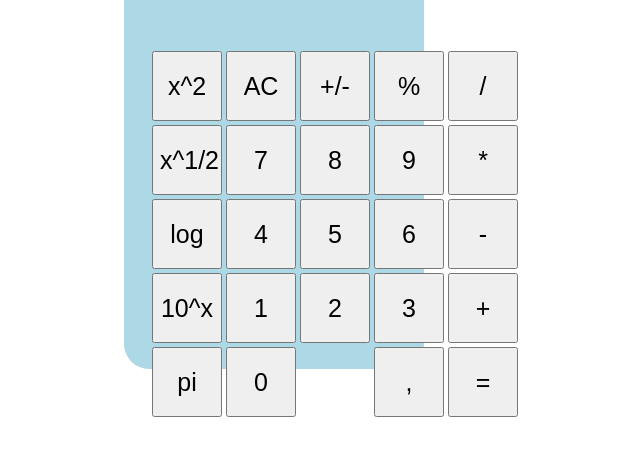
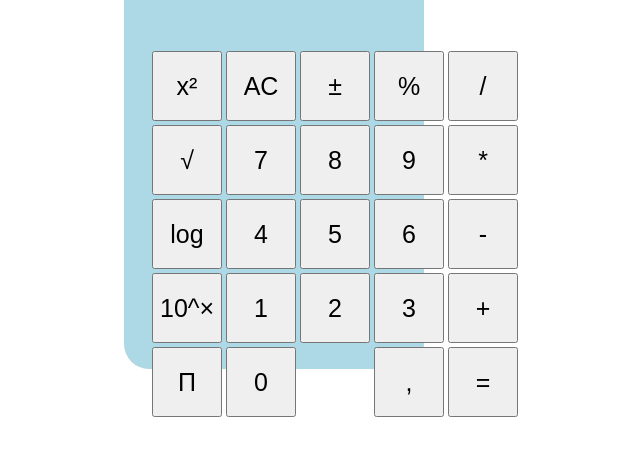
Before and after one commit to juanmasoriano/2018-19-CSAAI-mi-calc, a plain HTML site: page mihtml.html in a window 1280 px wide. Shown: the part 231-686 px from the top of the page, without its empty margins (334-974 px from the left). Drawn offline with Linux system fonts and the light colour scheme.

Commit message:
Simbolos

```diff
--- a/mihtml.html
+++ b/mihtml.html
@@ -21,9 +21,9 @@
 
       <tr>
 
-        <td><button id="cuadrado">x^2</button></td>
+        <td><button id="cuadrado">x&#178;</button></td>
         <td><button id="reset">AC</button></td>
-        <td><button id="signo">+/-</button></td>
+        <td><button id="signo">&#177;</button></td>
         <td><button id="porcentaje">%</button></td>
         <td><button id="división">/</button></td>
 
@@ -31,7 +31,7 @@
 
       <tr>
 
-        <td><button id="raiz">x^1/2</button></td>
+        <td><button id="raiz">&#8730;</button></td>
         <td><button id="siete">7</button></td>
         <td><button id="ocho">8</button></td>
         <td><button id="nueve">9</button></td>
@@ -51,7 +51,7 @@
 
       <tr>
 
-        <td><button id="diez">10^x</button></td>
+        <td><button id="diez">10^&#215;</button></td>
         <td><button id="uno">1</button></td>
         <td><button id="dos">2</button></td>
         <td><button id="tres">3</button></td>
@@ -61,7 +61,7 @@
 
       <tr>
 
-        <td><button id="pi">pi</button></td>
+        <td><button id="pi"> &#928; </button></td>
         <td colspan="2"><button id="cero">0</button></td>
         <td><button id="coma">,</button></td>
         <td><button id="igual">=</button></td>
```
